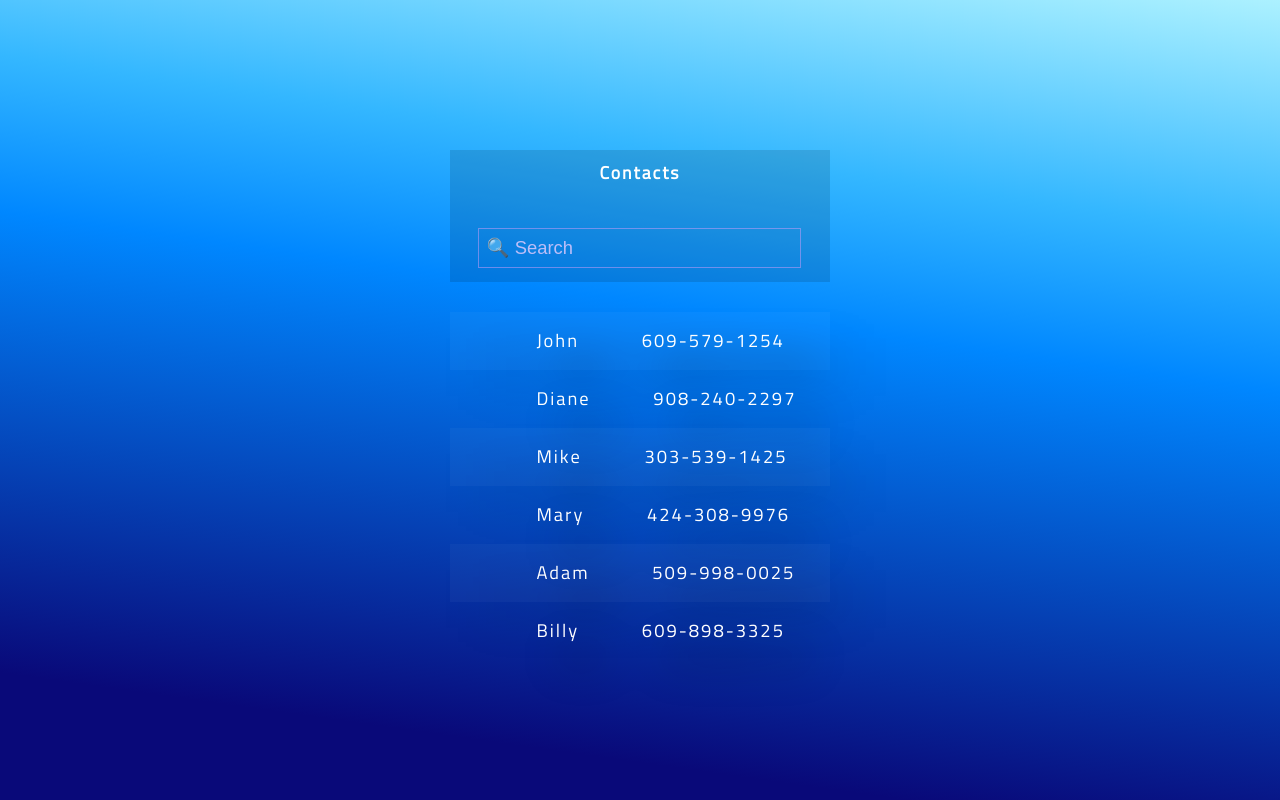
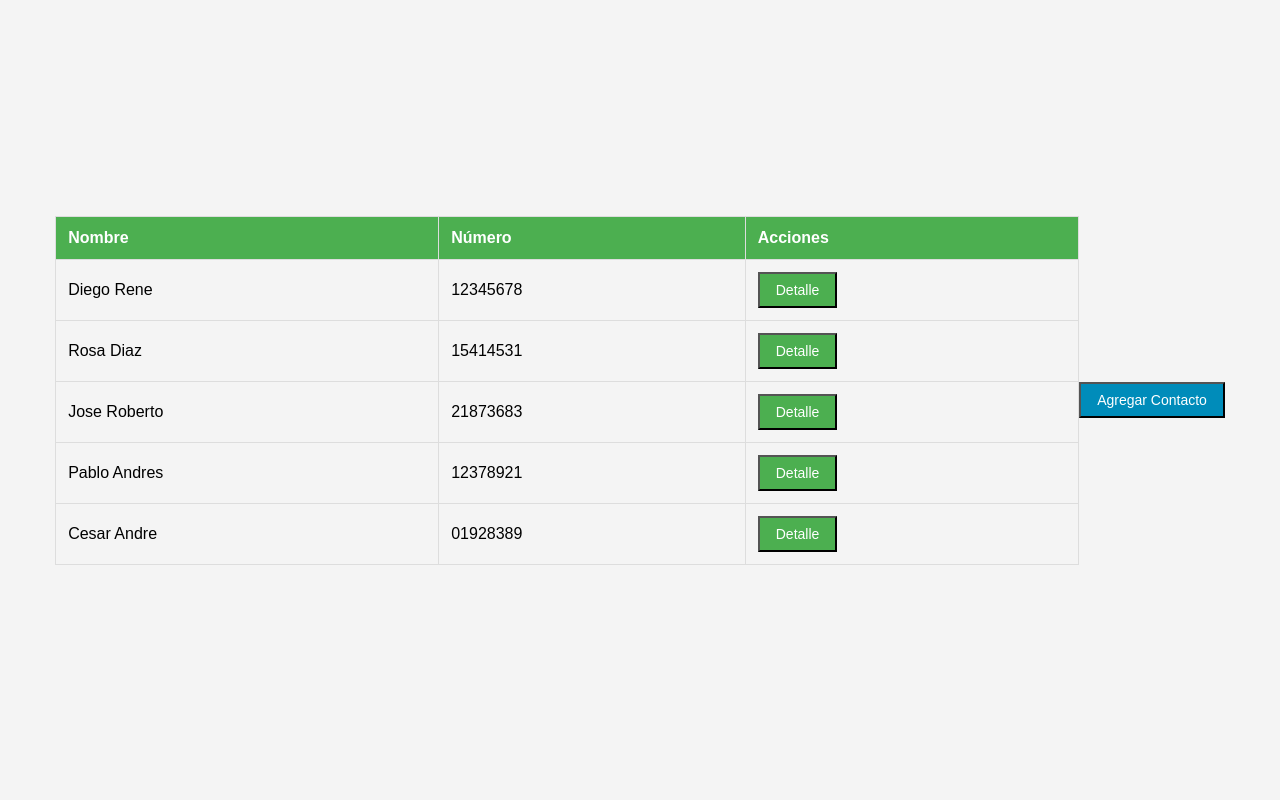
Before and after one commit to darriola2021670/Git_101, a plain HTML site: page contactos.html in a window 1280 px wide. Drawn offline with Linux system fonts and the light colour scheme.

Commit message:
se agrego css al detalles y se arreglo errores y la forma de los contactos

```diff
--- a/Assets/styles/contactos.css
+++ b/Assets/styles/contactos.css
@@ -1,116 +1,51 @@
-@import url(https://fonts.googleapis.com/css?family=Titillium+Web);
 
-html {
-    height: 100%;
+body {
+    font-family: Arial, sans-serif;
+    background-color: #f4f4f4;
+    margin: 0;
+    padding: 0;
+    display: flex;
+    justify-content: center;
+    align-items: center;
+    height: 100vh;
   }
 
-body {
-    width:100%;
-    height:100%;
-    display: flex;
-    justify-content: center;
-    margin: 0;
-    font: 14px 'Titillium Web', sans-serif;
-    letter-spacing:2px;
-    background: linear-gradient(8deg, rgba(9,9,121,1) 13%, rgba(0,135,255,1) 60%, rgba(52,183,255,1) 76%, rgba(172,241,255,1) 100%, rgba(181,242,255,1) 100%, rgba(130,234,255,1) 100%);
+  table {
+    border-collapse: collapse;
+    width: 80%;
+    margin-bottom: 20px;
   }
 
-section{
-    align-self: top;
-    margin:150px 0;
-    display:  block;
-    position: relative;
-    width:380px;
-    max-height:550px;
-    color:hsl(0, 0%, 100%);
-    & header {
-      padding: 1em 1.4em;
-      background:hsla(0,0%,0%,.12);
-      margin: 0 auto 0 auto;
-        & h4{
-        height:3rem;
-        margin:0 0 1rem 0;
-        padding:0;
-        line-height:1.1rem;
-        text-align:center;
-        border-radius:3px;
-        font-size:1.1rem;
-          & span{
-          padding:1.2rem;
+  table, th, td {
+    border: 1px solid #ddd;
   }
+
+  th, td {
+    padding: 12px;
+    text-align: left;
   }
-       & input[type="search"]{
-          margin:0 .5rem;
-          padding: .5rem;
-          width:95%;
-          color:hsla(274, 95%, 95%, .8);
-          background:transparent;
-          border:none;
-          font-size:1.15rem;
-          transition:translateX 6s ease-in;
-          &:focus{
-            outline:none;
-            border:1px solid hsla(274, 90%, 80%, .5);
-                 &::-webkit-input-placeholder{
-              transform: translateX(70%);
-              opacity:0;
-            &:-moz-placeholder{
-              transform: translateX(70%);
-              opacity:0;
+
+  th {
+    background-color: #4CAF50;
+    color: white;
   }
-            &::-moz-placeholder{
-              transform: translateX(70%);
-              opacity:0;
+
+  tr:hover {
+    background-color: #f5f5f5;
   }
-            &:-ms-input-placeholder{
-              transform: translateX(70%);
-              opacity:0;
+
+  button {
+    padding: 8px 16px;
+    font-size: 14px;
+    cursor: pointer;
   }
-            &::-ms-input-placeholder {
-              transform: translateX(70%);
-              opacity:0;
+
+  .add-contact-btn {
+    background-color: #008CBA;
+    color: white;
   }
+
+  .detail-btn {
+    background-color: #4CAF50;
+    color: white;
   }
-          }
-          &::-webkit-input-placeholder{color:hsla(274, 95%, 90%, .8);
-            transition: ease-in 0.3s;
-            transform-origin: 0 50%;
-          }
-          &:-moz-placeholder{color:hsla(274, 95%, 90%, .8);
-            transition: ease-in 0.3s;
-            transform-origin: 0 50%;
-          }
-          &::-moz-placeholder{color:hsla(274, 95%, 90%, .8);
-            transition: ease-in 0.3s;
-            transform-origin: 0 50%;
-          }
-          &:-ms-input-placeholder{color:hsla(274, 95%, 90%, .8);
-            transition: ease-in 0.3s;
-            transform-origin: 0 50%;
-          }
-          &::-ms-input-placeholder{color:hsla(274, 95%, 90%, .8);
-            transition: ease-in 0.3s;
-            transform-origin: 0 50%;
-          }
-      }
-    }
-    .filter{
-      padding:1rem 0;
-      & li{
-        width: 100%;
-        padding: 1rem 0;
-        line-height:1.5rem;
-        filter: drop-shadow(26px 26px 20px hsl(0, 0%, 0%));
-        list-style-type:none;
-        text-align:left;
-        & span{
-          font-size:1.15rem;
-          padding:1.8rem;
-        }
-        &:nth-child(odd){
-          background-color:hsla(255,255%,255%,.03);
-          margin:0;
-        }
-      }
-    }
-  }
--- a/contactos.html
+++ b/contactos.html
@@ -1,27 +1,63 @@
 <!DOCTYPE html>
-<html lang="en">
+<html lang="es">
 <head>
-    <meta charset="UTF-8">
-    <meta name="viewport" content="width=device-width, initial-scale=1.0">
-    <link rel="stylesheet" href="./Assets/styles/contactos.css">
-    <title>Document</title>
+  <meta charset="UTF-8">
+  <meta name="viewport" content="width=device-width, initial-scale=1.0">
+  <title>Lista de Contactos</title>
+  <link rel="stylesheet" href="./Assets/styles/contactos.css">
 </head>
 <body>
-    <section>
-        <header>
-          <h4>
-            <span class='c'>Contacts</span>
-          </h4>
-          <input type='search' placeholder="🔍 Search" autofocus class="filter">
-        </header>
-        <ul class="filter">
-          <li><span class='img'></span><span class='name'>John</span> <span class='ph'>609-579-1254</span></li>
-          <li><span class='img'></span><span class='name'>Diane</span> <span class='ph'>908-240-2297</span></li>
-          <li><span class='img'></span><span class='name'>Mike</span> <span class='ph'>303-539-1425</span></li>
-          <li><span class='img'></span><span class='name'>Mary</span> <span class='ph'>424-308-9976</span></li>
-          <li><span class='img'></span><span class='name'>Adam</span> <span class='ph'>509-998-0025</span></li>
-          <li><span class='img'></span><span class='name'>Billy</span> <span class='ph'>609-898-3325</span></li>
-        </ul>
-      </section>
+
+  <table>
+    <thead>
+      <tr>
+        <th>Nombre</th>
+        <th>Número</th>
+        <th>Acciones</th>
+      </tr>
+    </thead>
+    <tbody>
+
+      <tr>
+        <td>Diego Rene</td>
+        <td>12345678</td>
+        <td>
+          <button class="detail-btn" onclick="redirectToDetalle()">Detalle</button>
+        </td>
+      </tr>
+      <tr>
+        <td>Rosa Diaz</td>
+        <td>15414531</td>
+        <td>
+          <button class="detail-btn" onclick="redirectToDetalle()">Detalle</button>
+        </td>
+      </tr>
+      <tr>
+        <td>Jose Roberto</td>
+        <td>21873683</td>
+        <td>
+          <button class="detail-btn" onclick="redirectToDetalle()">Detalle</button>
+        </td>
+      </tr>
+      <tr>
+        <td>Pablo Andres</td>
+        <td>12378921</td>
+        <td>
+          <button class="detail-btn" onclick="redirectToDetalle()">Detalle</button>
+        </td>
+      </tr>
+      <tr>
+        <td>Cesar Andre</td>
+        <td>01928389</td>
+        <td>
+          <button class="detail-btn" onclick="redirectToDetalle()">Detalle</button>
+        </td>
+      </tr>
+    </tbody>
+  </table>
+
+  <button class="add-contact-btn" onclick="redirectToAgregarContacto()">Agregar Contacto</button>
+
+
 </body>
 </html>
```
Also changed, not shown: Assets/scripts/contactos.js (+10 -0 lines). Lines whose indentation alone changed are shown as unchanged.
